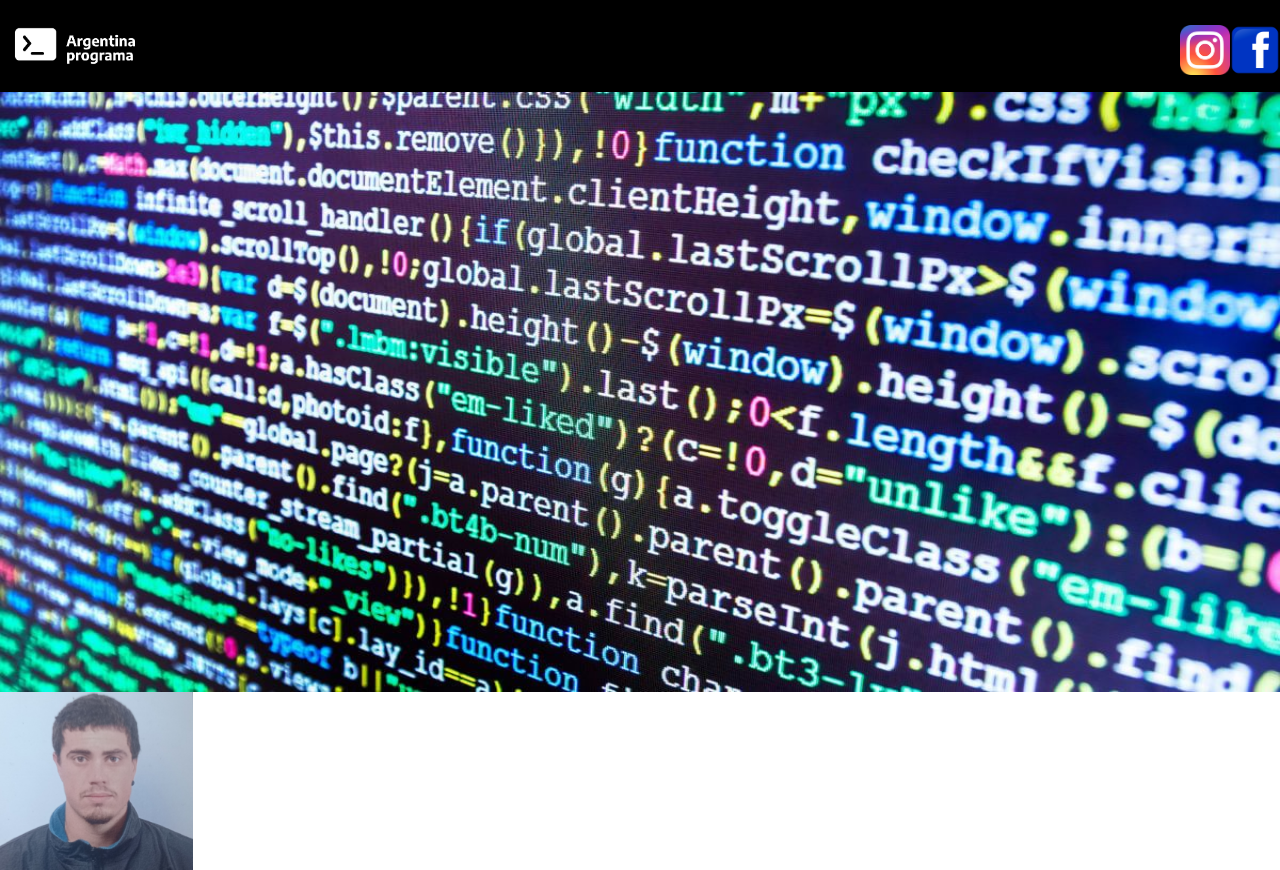
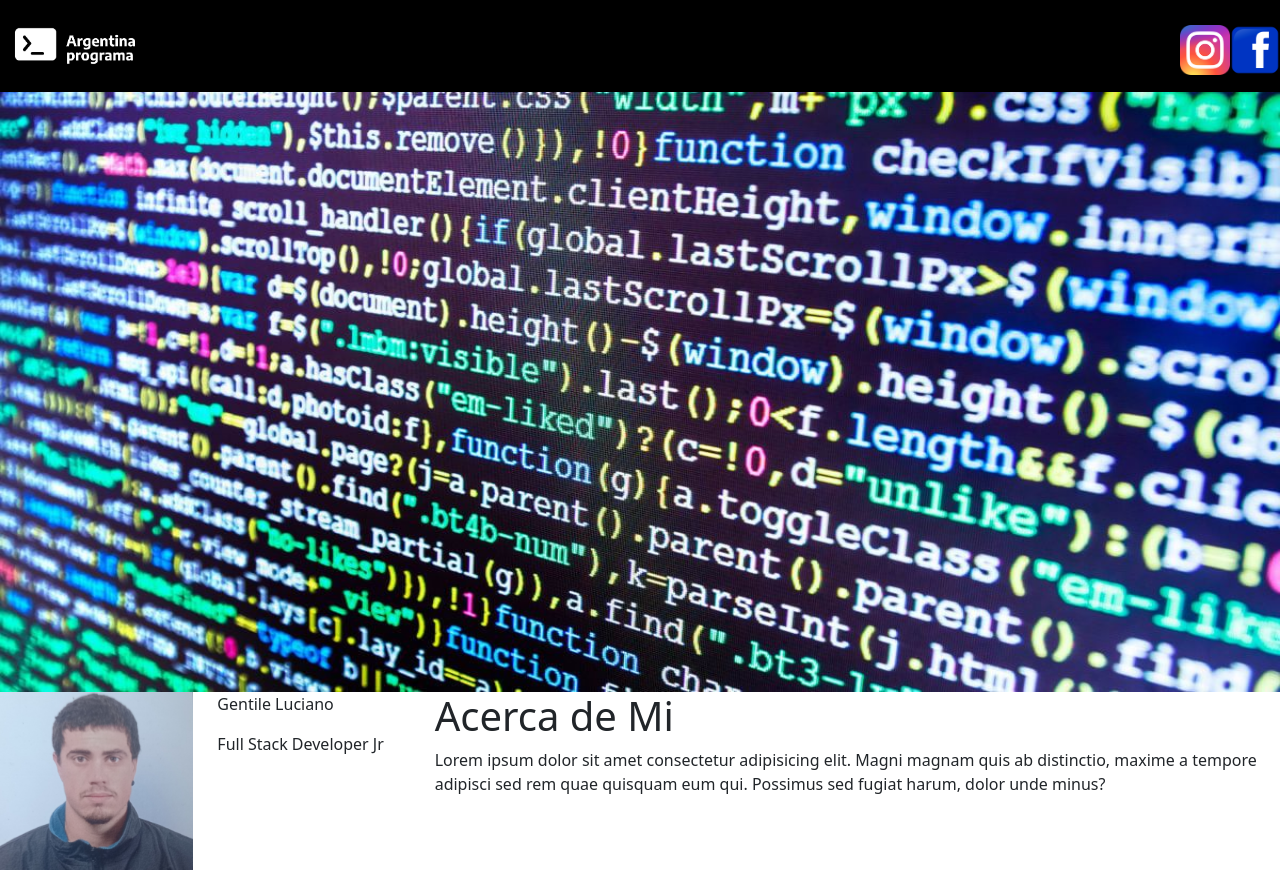
Before and after one commit to GentiLuc/Proyecto_Gentile, an Angular app in the folder Proyecto_Gentile/: page / in a window 1280 px wide. Built offline with nearby package versions, Linux system fonts and the light colour scheme.

Commit message:
acerca de mi

```diff
--- a/Proyecto_Gentile/src/app/components/acerca-de/acerca-de.component.html
+++ b/Proyecto_Gentile/src/app/components/acerca-de/acerca-de.component.html
@@ -1,5 +1,23 @@
 <div class="row">
-<div class="col-xs-12 col-sm-2 col-md-2 col-lg-2">
+
+
+  <div class="col-xs-12 col-sm-2 col-md-2 col-lg-2">
     <img src="../../../assets/Perfil.jpg" class="img-fluid">
+ </div>
+
+
+     <div class="col-xs-12 col-sm-2 col-md-2 col-lg-2">
+        <p>Gentile Luciano</p>
+        <p> Full Stack Developer Jr</p>
+       </div>
+
+  <div class="col-xs-12 col-sm-8 col-md-8 col-lg-8">
+     <span>
+        <h1>Acerca de Mi</h1>
+        <p>Lorem ipsum dolor sit amet consectetur adipisicing elit.
+            Magni magnam quis ab distinctio, maxime a tempore adipisci
+            sed rem quae quisquam eum qui. Possimus sed fugiat harum, dolor
+            unde minus?</p>
+     </span>
+    </div>
 </div>
-</div>
```
